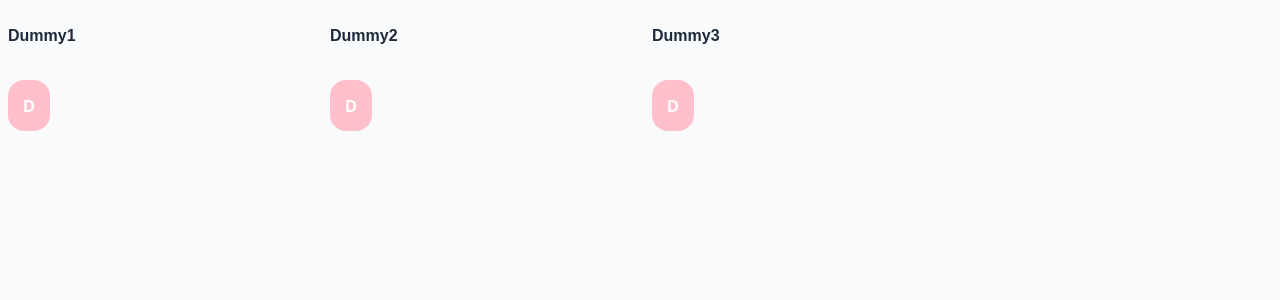
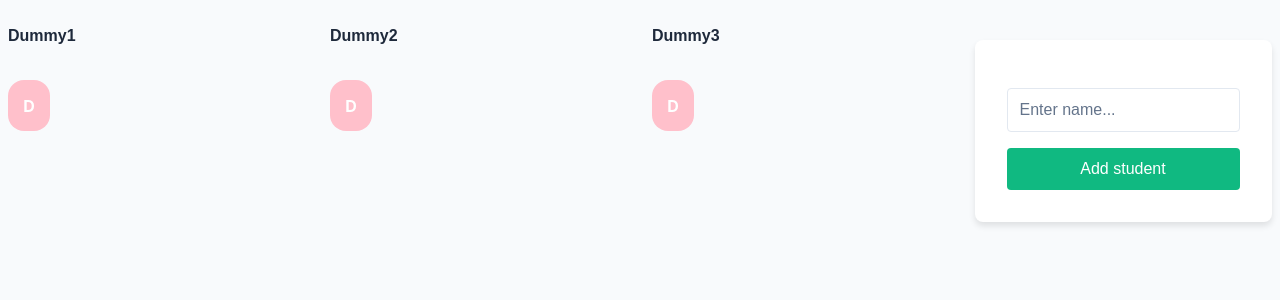
Before and after one commit to Mareamsefan/T5, a React (Vite) app in the folder frontend/: page / in a window 1280 px wide. Shown: the top 300 px of the page. Built offline with nearby package versions, Linux system fonts and the light colour scheme.

Commit message:
oppgave 12 og 13 er ferdig.

```diff
--- a/frontend/src/App.tsx
+++ b/frontend/src/App.tsx
@@ -1,7 +1,6 @@
 import Grid from "./components/Grid";
-import { StudentProps } from "./components/Student";
+import { Student as StudentProps } from "./components/types";
 
-function App() {
 const studentList:StudentProps[] = [
   {id: '1',
    name: 'Dummy1'
@@ -13,6 +12,9 @@ function App() {
    name: 'Dummy3'
   }
 ];
+
+function App() {
+
   return (
     <>
   <Grid studentList={studentList} />
--- /dev/null
+++ b/frontend/src/components/AppStudentForm.tsx
@@ -0,0 +1,33 @@
+import { useState } from "react";
+
+type AddStudentFormProps = {
+    onAddStudent: ({name}: {name: string}) => void;
+}
+export default function AppStudentForm(props: AddStudentFormProps) {
+   const {onAddStudent} = props;
+   const [name, setName] = useState("");
+
+   const handelSubmit = (e: React.FormEvent) => {
+
+        e.preventDefault();
+        if(!name) return;
+        onAddStudent({name})
+        setName("");
+   }
+
+    return (
+        <>
+        <form onSubmit={handelSubmit} className="add-student-form">
+            <label htmlFor="name"></label>
+            <input
+            id="name"
+            placeholder="Enter name..."
+            type="text"
+            value={name}
+            onChange={(e) => setName(e.target.value)} />
+            <button type="submit">Add student</button>
+        </form>
+        </>
+
+    );
+}
--- a/frontend/src/components/Grid.tsx
+++ b/frontend/src/components/Grid.tsx
@@ -1,17 +1,30 @@
 import { useState } from "react";
-import Student, { StudentProps } from "./Student";
+import { Student as StudentProps } from "./types";
+import Student from "./Student";
+import AppStudentForm from "./AppStudentForm";
 
 type GridProps = {
     studentList: StudentProps[]
 }
 
 export default function Grid(props:GridProps) {
-    const {studentList} = props;
-    const [studentListSate, setStudentList] = useState(studentList);
+
+    const [studentList, setStudentList] = useState<StudentProps[]>(props.studentList ?? []);
+
+    /*
+    const onAddStudent = (student:StudentProps, studentList:StudentProps[]) => {
+        const studentListCopy = studentList;
+        studentListCopy.push(student)
+        setStudentList(studentListCopy)
+    }*/
+   const onAddStudent =  (student: {name:string}) => {
+    setStudentList((prev) => [...prev, {id: crypto.randomUUID(), ...student}]);
+   };
 
     return (
     <section className="grid">
-        {studentListSate.map(student => <Student key={student.id} id={student.id} name={student.name}  /> )}
+        {studentList.map(student => <Student key={student.id} id={student.id} name={student.name}  /> )}
+        <AppStudentForm onAddStudent={onAddStudent}/>
     </section>
     );
 }
--- a/frontend/src/components/Student.tsx
+++ b/frontend/src/components/Student.tsx
@@ -1,9 +1,6 @@
 import Avatar from "./Avatar";
+import { Student as StudentProps } from "./types";
 
-export type StudentProps = {
-    id: string,
-    name: string
-}
 export default function Student(props: StudentProps){
     const {id, name} = props;
     return (
--- /dev/null
+++ b/frontend/src/components/types.ts
@@ -0,0 +1,4 @@
+export type Student = {
+    id: string,
+    name: string
+}
```
Lines whose indentation alone changed are shown as unchanged.
